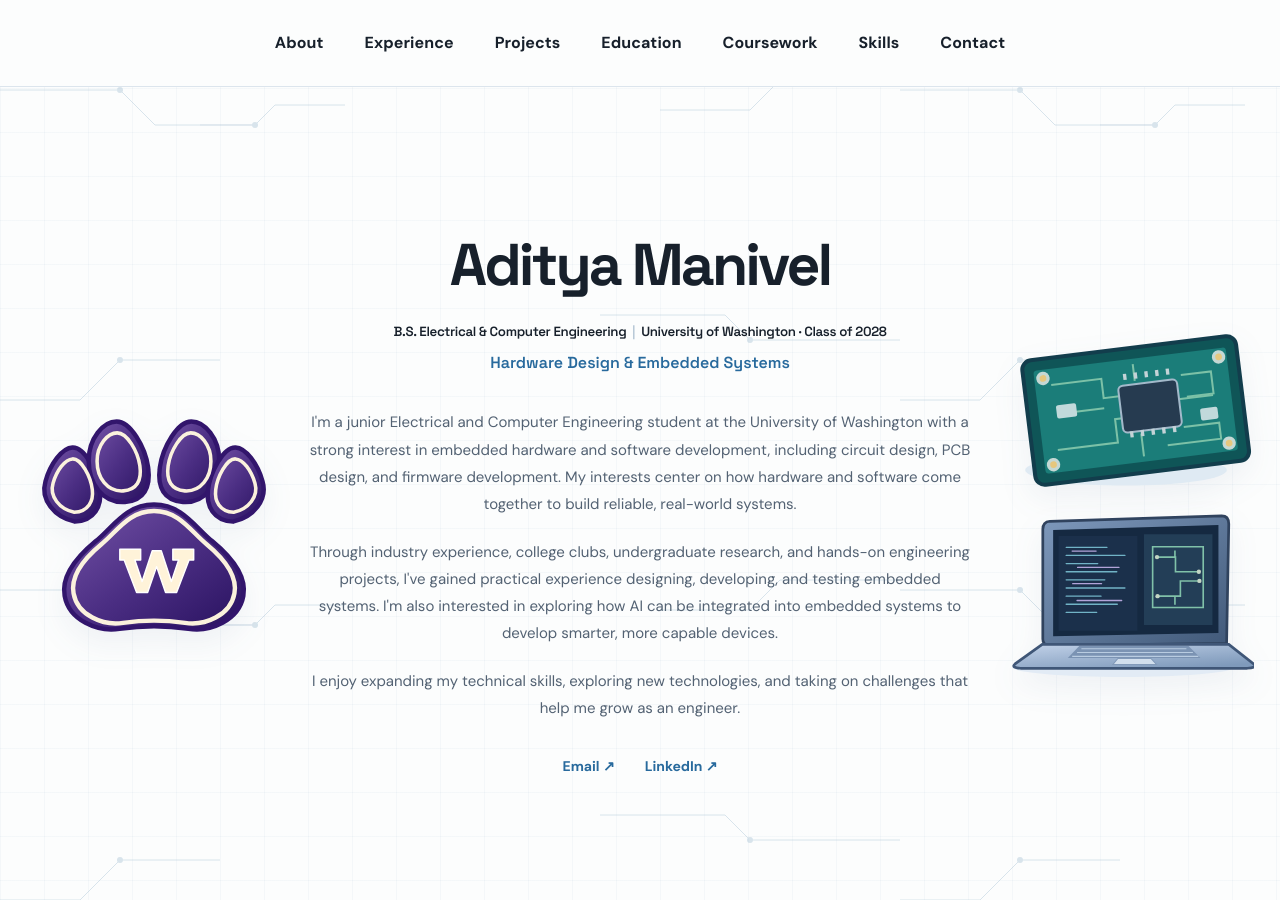
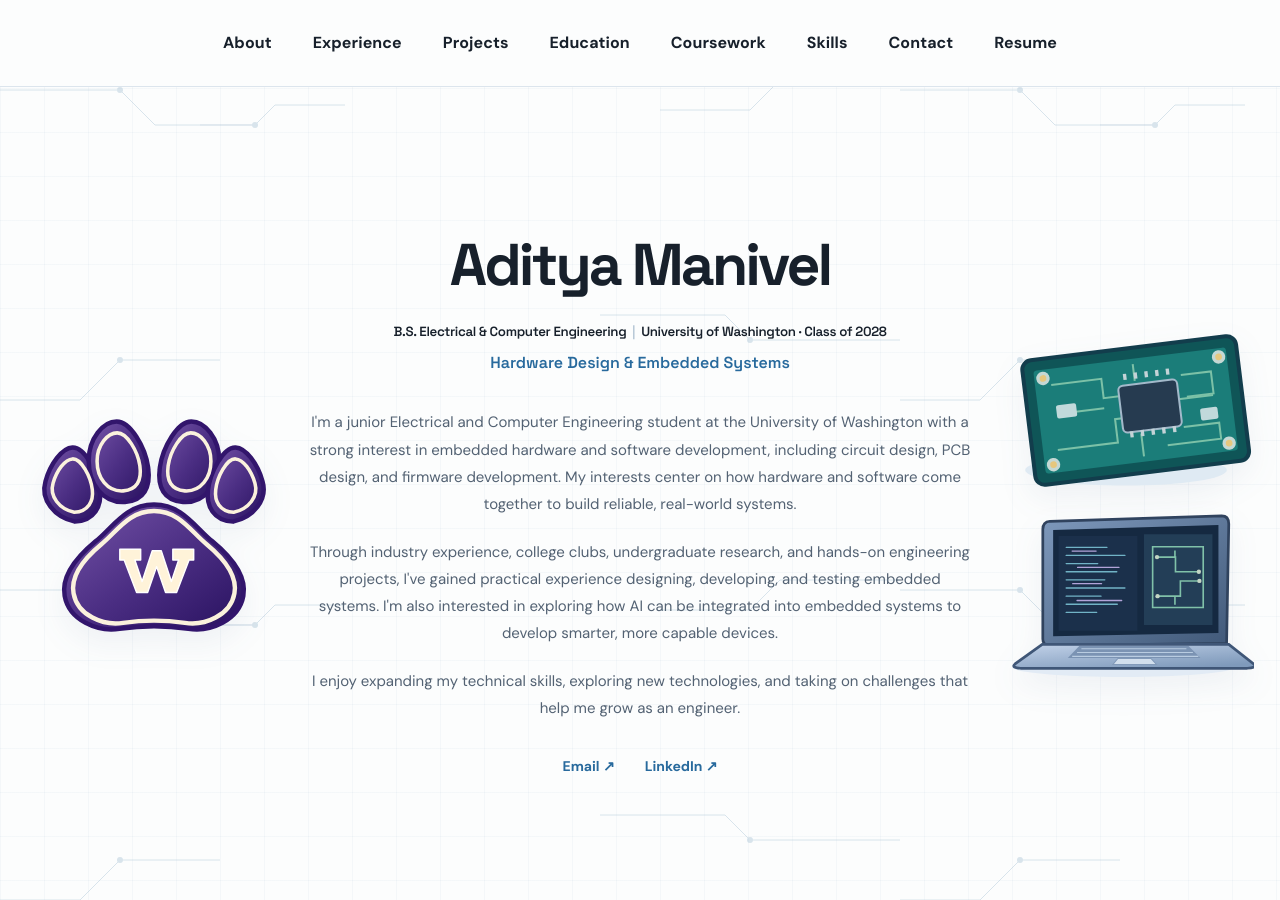
Before and after one commit to AdityaManivel/AdityaManivel.github.io, a Jekyll site: the page index.html, which Jekyll copies as it is, in a window 1280 px wide and 900 px high. Built offline with Jekyll 4.4.1, drawn with Linux system fonts in a browser that asks for light colours.

Commit message:
Add Resume link to top navigation

```diff
--- a/index.html
+++ b/index.html
@@ -56,7 +56,7 @@
 <body>
 
   <header class="nav-shell">
-    <nav class="nav" aria-label="Primary navigation"><div class="nav-links"><a href="#top">About</a><a href="#work">Experience</a><a href="#projects">Projects</a><a href="#education">Education</a><a href="#coursework">Coursework</a><a href="#skills">Skills</a><a href="#contact">Contact</a></div></nav>
+    <nav class="nav" aria-label="Primary navigation"><div class="nav-links"><a href="#top">About</a><a href="#work">Experience</a><a href="#projects">Projects</a><a href="#education">Education</a><a href="#coursework">Coursework</a><a href="#skills">Skills</a><a href="#contact">Contact</a><a href="Resume.pdf" target="_blank" rel="noopener noreferrer" aria-label="Open resume PDF in a new tab">Resume</a></div></nav>
   </header>
 
   <main id="top">
```
